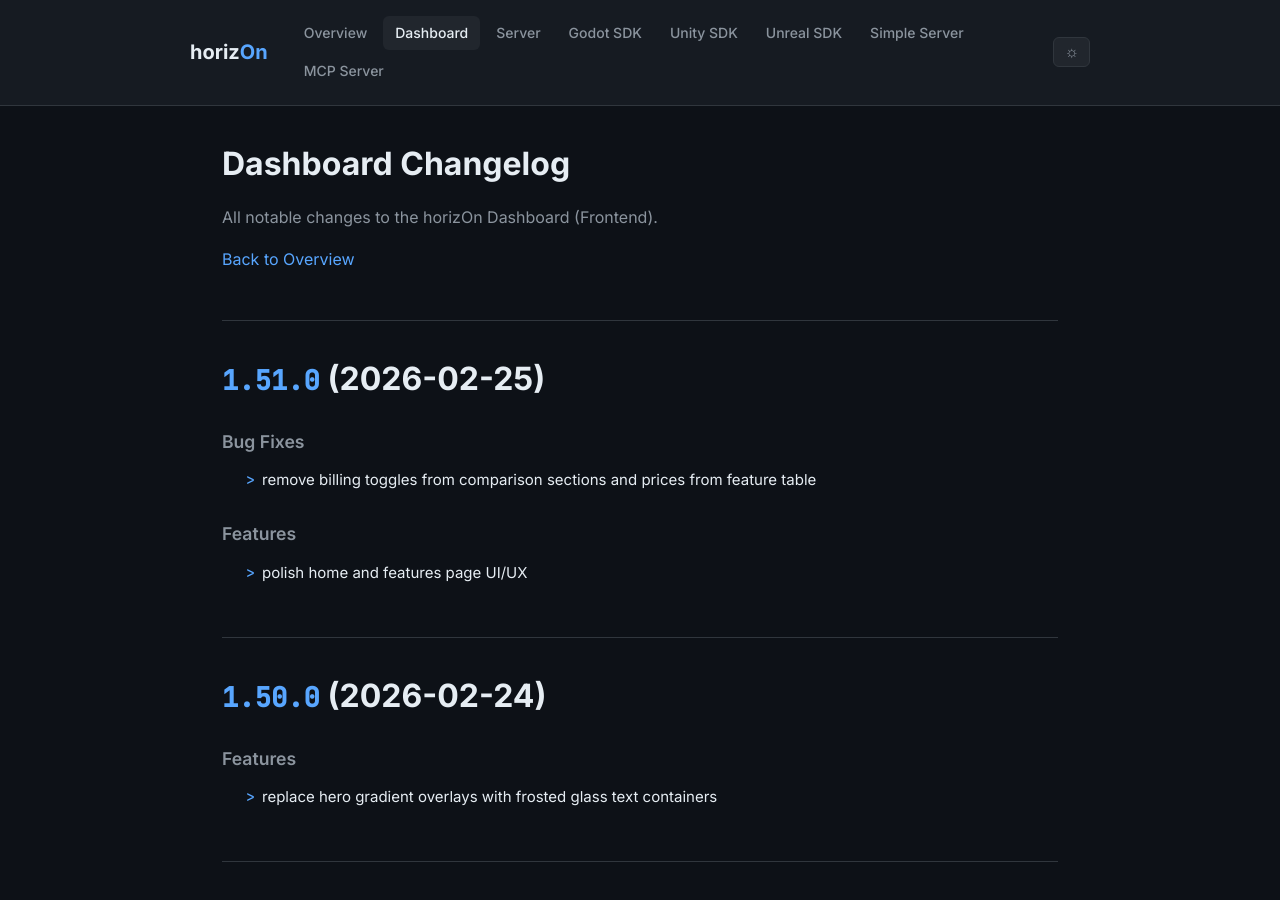
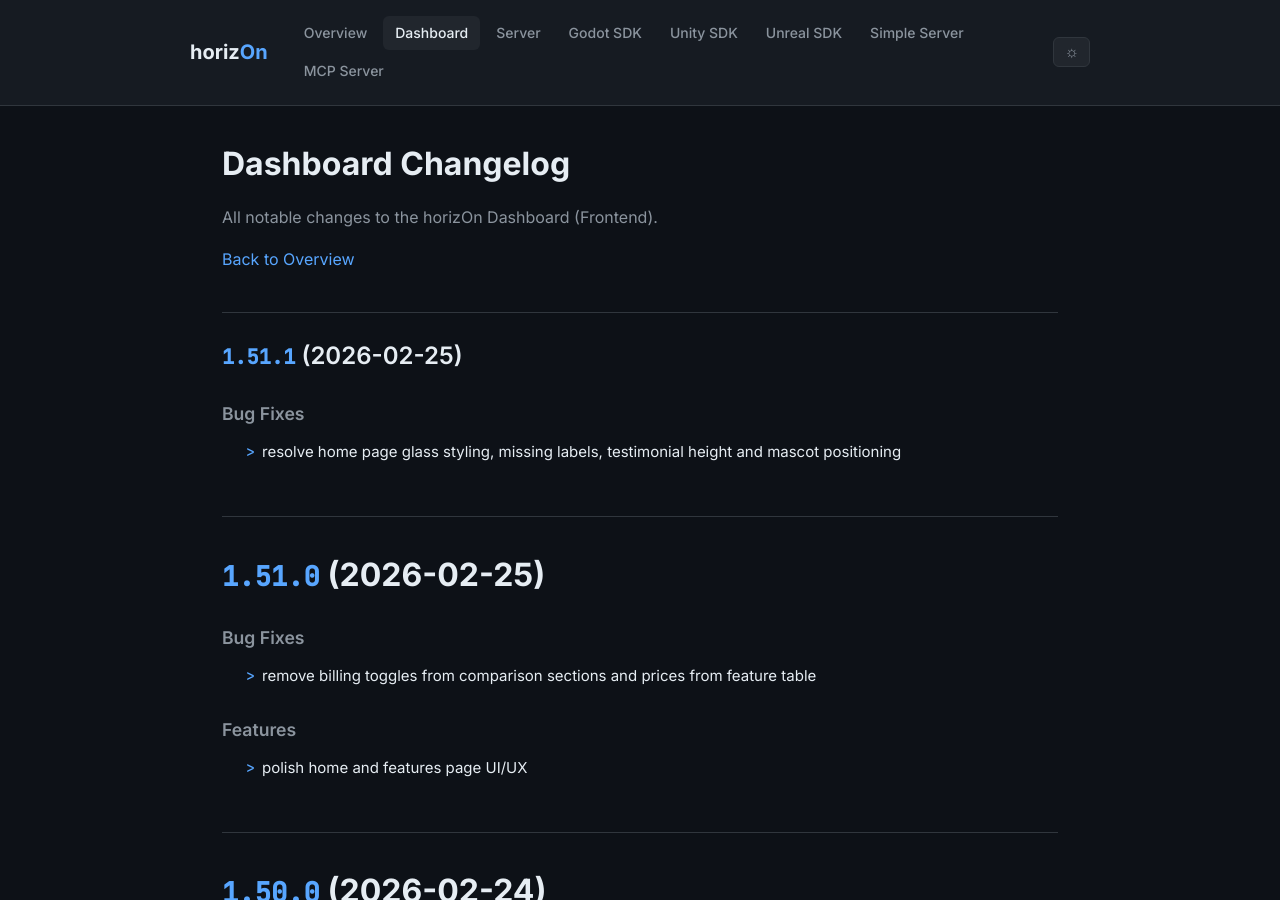
Before and after one commit to ProjectMakersDE/horizOn-Changelog, a Jekyll site: the page built from dashboard-changelog.md, in a window 1280 px wide and 900 px high. Built offline with Jekyll 4.4.1, drawn with Linux system fonts in a browser that asks for light colours.

Commit message:
chore: sync changelogs [skip ci]

```diff
--- a/dashboard-changelog.md
+++ b/dashboard-changelog.md
@@ -8,6 +8,13 @@ title: Dashboard Changelog
 All notable changes to the horizOn Dashboard (Frontend).
 
 [Back to Overview](.)
+
+## [1.51.1](https://github.com/ProjectMakersDE/horizOn-Dashboard/compare/v1.51.0...v1.51.1) (2026-02-25)
+
+
+### Bug Fixes
+
+* resolve home page glass styling, missing labels, testimonial height and mascot positioning ([30ecc73](https://github.com/ProjectMakersDE/horizOn-Dashboard/commit/30ecc73a2b337d9e5efb61b0a96dc486a60e2670))
 
 # [1.51.0](https://github.com/ProjectMakersDE/horizOn-Dashboard/compare/v1.50.0...v1.51.0) (2026-02-25)
 
```
Also changed, not shown: index.md (+1 -1 lines).
